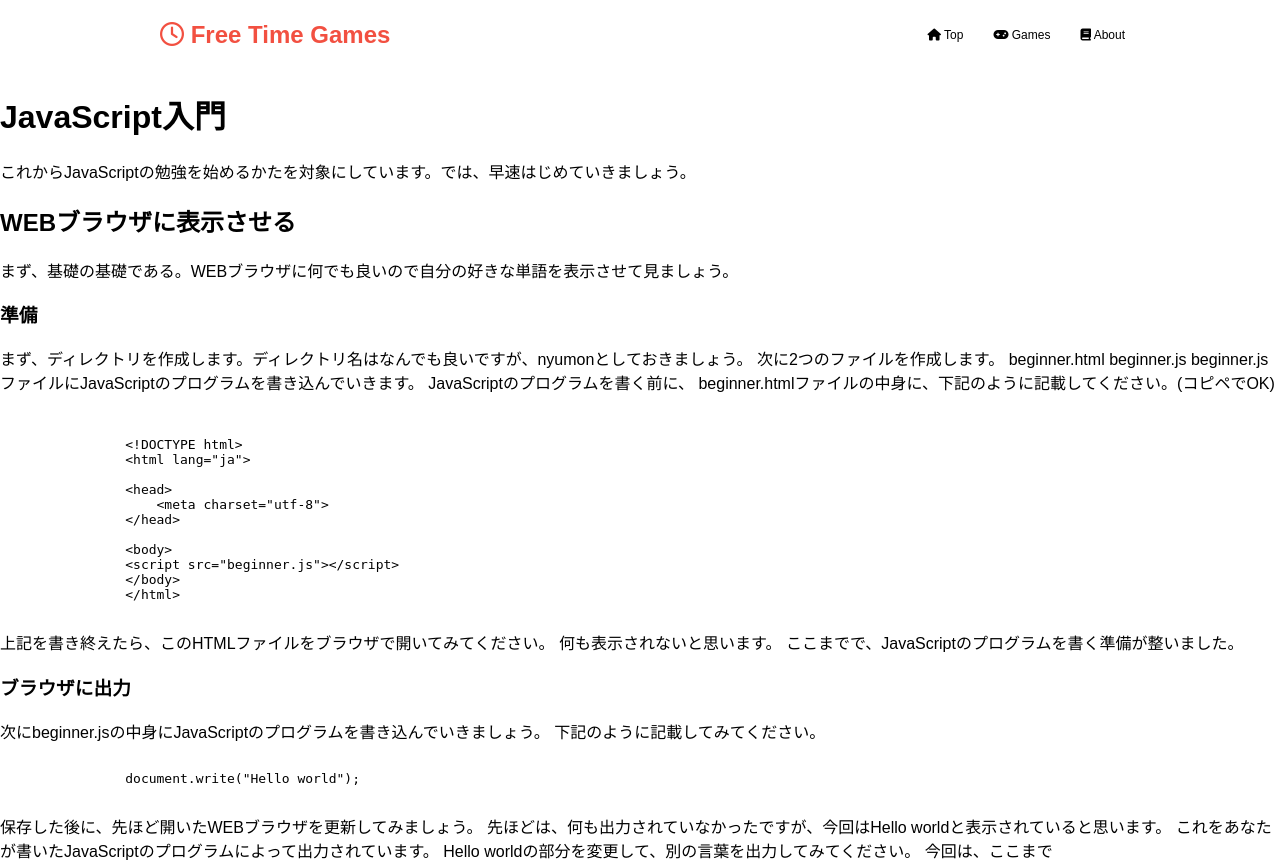
After one commit to Aki321/ftmgames, a PHP site: page /blog/beginnersguidejs.php in a window 1280 px wide. The commit adds this page. Run offline with PHP 8.4, Linux system fonts and the light colour scheme; some libraries are stand-ins or nearby versions.

Commit message:
Add blog of beginners guide JavaScript

```diff
--- /dev/null
+++ b/blog/beginnersguidejs.php
@@ -0,0 +1,110 @@
+<!DOCTYPE html>
+<html lang="ja">
+<head>
+    <meta charset="utf-8">
+    <title>JavaScript入門</title>
+    <meta name="viewport" content="width=device-width, initial-scale=1.0">
+    <link rel="stylesheet" type="text/css" href="css/style.css">
+    <script src="https://kit.fontawesome.com/f3dff3c59a.js" crossorigin="anonymous"></script>
+</head>
+<body>
+    <header>
+        <div class="container">
+            <div class="container-small">
+                <a href="../index.php" class="headA"><span class="far fa-clock icon"></span> Free Time Games</a>
+
+                <button type="button" class="headC">
+                    <span class="fa fa-bars" title="MENU"></span>
+                </button>
+            </div>
+
+            <nav class="top_menu">
+                <ul>
+                    <li class="top">
+                        <a href="../index.php"><span class="fas fa-home"></span> Top</a>
+                    </li>
+                    <li class="games">
+                        <a href="../index.php"><span class="fas fa-gamepad"></span> Games</a>
+                    </li>
+                    <li class="about">
+                        <a href="../index.php"><span class="fas fa-book"></span> About</a>
+                    </li>
+                </ul>
+            </nav>
+        </div>
+    </header>
+    <main>
+        <h1>JavaScript入門</h1>
+        これからJavaScriptの勉強を始めるかたを対象にしています。では、早速はじめていきましょう。
+
+        <h2>WEBブラウザに表示させる</h2>
+        まず、基礎の基礎である。WEBブラウザに何でも良いので自分の好きな単語を表示させて見ましょう。
+
+        <h3>準備</h3>
+        まず、ディレクトリを作成します。ディレクトリ名はなんでも良いですが、nyumonとしておきましょう。
+        次に2つのファイルを作成します。
+
+        beginner.html
+        beginner.js
+
+        beginner.jsファイルにJavaScriptのプログラムを書き込んでいきます。
+        JavaScriptのプログラムを書く前に、
+
+        beginner.htmlファイルの中身に、下記のように記載してください。(コピペでOK)
+
+        <pre>
+            <code>
+                <?php
+
+                $code = '
+                <!DOCTYPE html>
+                <html lang="ja">
+
+                <head>
+                    <meta charset="utf-8">
+                </head>
+
+                <body>
+                <script src="beginner.js"></script>
+                </body>
+                </html>';
+
+                echo(htmlentities($code));
+                ?>
+            </code>
+        </pre>
+
+        上記を書き終えたら、このHTMLファイルをブラウザで開いてみてください。
+        何も表示されないと思います。
+
+        ここまでで、JavaScriptのプログラムを書く準備が整いました。
+
+        <h3>ブラウザに出力</h3>
+        次にbeginner.jsの中身にJavaScriptのプログラムを書き込んでいきましょう。
+
+        下記のように記載してみてください。
+        <pre>
+            <code>
+                <?php
+                    $code = 'document.write("Hello world");';
+                    echo(htmlentities($code));
+                ?>
+            </code>
+        </pre>
+
+        保存した後に、先ほど開いたWEBブラウザを更新してみましょう。
+
+        先ほどは、何も出力されていなかったですが、今回はHello worldと表示されていると思います。
+        これをあなたが書いたJavaScriptのプログラムによって出力されています。
+
+        Hello worldの部分を変更して、別の言葉を出力してみてください。
+
+        今回は、ここまで
+
+
+
+    </main>
+
+
+</body>
+</html>
--- /dev/null
+++ b/blog/css/style.css
@@ -0,0 +1,109 @@
+@charset "UTF-8";
+
+/* 基本色 */
+:root {
+    --accent2-color: #BF8F73;
+    --accent-color: #BF0637;
+    --dark-color: #024873;
+    --back-color: #D9B9A7;
+    --main-color: #F25041;
+    --slide-back: #e3e3e3;
+
+}
+
+/* 基本設定：　ページ全体 */
+body{
+    margin: 0;
+    font-family: 'メイリオ',
+    'Hiragina Kaku Gothic Pro',
+    sans-serif;
+}
+
+header {
+	top: 0;
+	left: 0;
+	width: 100%;
+}
+
+.headA {
+	display: inline-block;
+	line-height: 70px;
+	padding-left: 20px;
+    padding-right: 20px;
+	font-size: 24px;
+    text-decoration: none;
+    color: var(--main-color);
+    font-weight: 700;
+}
+
+.top_menu ul {
+    margin: 0;
+    padding: 0;
+    list-style: none;
+}
+
+.top_menu a {
+    display: block;
+    padding: 15px;
+    text-decoration: none;
+    color: #000;
+    font-size: 12px;
+}
+
+
+.top_menu li :hover {
+    background-color: rgba(0,0,0,0.3);
+}
+
+
+@media(min-width: 768px) {
+    header .container{
+        display: flex;
+        align-items: center;
+        justify-content: space-between;
+        max-width: 1000px;
+        margin-left: auto;
+        margin-right: auto;
+    }
+
+    .top_menu ul {
+        display: flex;
+    }
+}
+
+@media(max-width: 767px) {
+    header .container-small {
+        display: flex;
+        align-items: center;
+        justify-content: space-between;
+    }
+
+    .headC {
+        margin-right: 10px;
+        padding: 0;
+        border: none;
+        outline: none;
+        background: none;
+        font-size: 28px;
+        opacity: 0.5;
+        cursor: pointer;
+    }
+
+    .headC :hover{
+        opacity: 0.3;
+    }
+
+    .top_menu {
+        display: none;
+    }
+}
+
+@media(min-width: 768px){
+    .headC {
+        display: none;
+    }
+
+    .top_menu {
+        display: block !important;
+    }
+}
```
Also changed, not shown: css/style.css (+33 -9 lines), index.php (+21 -6 lines).
